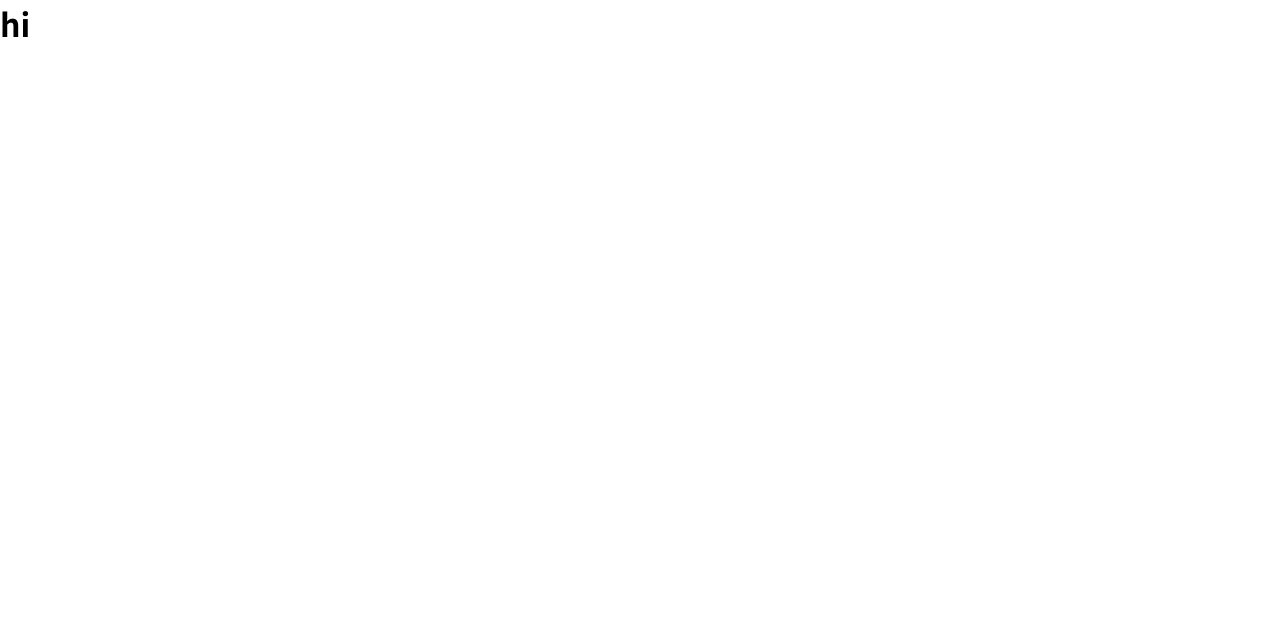
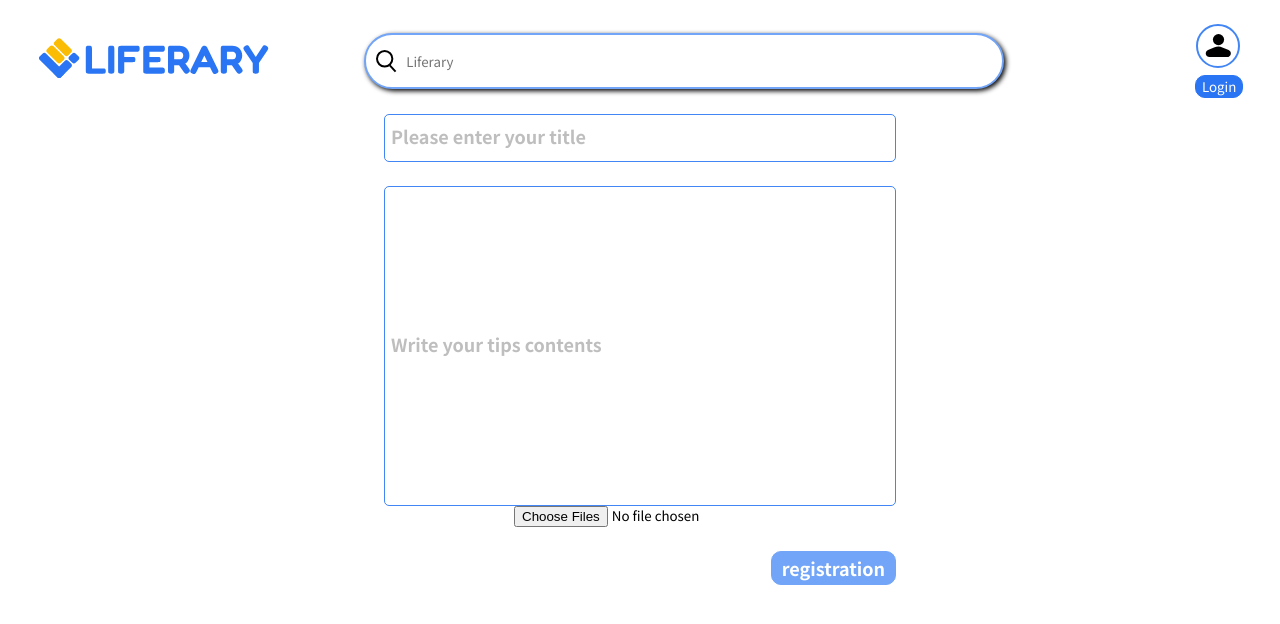
Before and after one commit to GDSC-SKHU/liferary-frontend, a Next.js app: page /c_write in a window 1280 px wide. Before the commit this address had no page. Shown: the top 624 px of the page. Built offline with nearby package versions, Linux system fonts and the light colour scheme.

Commit message:
feat: community post

```diff
--- /dev/null
+++ b/src/components/C_write/C_writeBody.tsx
@@ -0,0 +1,208 @@
+import useToken from "@/hooks/useToken";
+import axios from "axios";
+import { useRouter } from "next/router";
+import { ChangeEvent, FormEvent, useState } from "react";
+import styled from "styled-components";
+
+const C_writeBody = () => {
+  const { allToken } = useToken();
+
+  const router = useRouter();
+
+  const [title, setTitle] = useState<string>("");
+
+  const [content, setContent] = useState<string>("");
+
+  const [imgFile, setImgFile] = useState<FileList | null>(null);
+
+  const errorAlert = () => {
+    if (title.length == 0) {
+      return alert("Please enter your title.");
+    }
+    if (content.length == 0) {
+      return alert("Please enter your content.");
+    }
+  };
+
+  const onChangeTitle = (e: ChangeEvent<HTMLInputElement>) => {
+    setTitle(e.target.value);
+  };
+
+  const onChangeContent = (e: ChangeEvent<HTMLInputElement>) => {
+    setContent(e.target.value);
+  };
+
+  const onChangeImg = (e: ChangeEvent<HTMLInputElement>) => {
+    if (e.target.files) {
+      const file = e.target.files;
+      setImgFile(file);
+    }
+  };
+
+  const onSubmit = (e: FormEvent<HTMLFormElement>) => {
+    e.preventDefault();
+
+    // const TOKEN = localStorage.getItem('accessToken');
+    // console.log(TOKEN);
+
+    console.log({
+      mainPostId: router.query.id,
+      title: title,
+      context: content,
+      images: imgFile,
+    });
+
+    let dataSet = {
+      mainPostId: router.query.id,
+      title: title,
+      context: content,
+      images: imgFile,
+    };
+
+    const formData = new FormData();
+    formData.append("data", JSON.stringify(dataSet));
+
+    axios
+      .post(
+        "/api/board/new",
+        {
+          mainPostId: router.query.id,
+          title: title,
+          context: content,
+          images: imgFile,
+        },
+        {
+          headers: {
+            // crossDomain: true,
+            // credentials: 'include',
+            "Content-Type": "multipart/form-data",
+            withCredentials: true,
+            Authorization: allToken,
+          },
+        }
+      )
+      .then((res) => {
+        alert("Success write!");
+        router.push({
+          pathname: "/community",
+          query: {
+            id: res.data.id,
+          },
+        });
+      })
+      .catch((e) => {
+        console.log(e);
+        errorAlert();
+      });
+  };
+
+  return (
+    <>
+      <form onSubmit={onSubmit}>
+        <Container>
+          <StyledInput
+            type="text"
+            placeholder="Please enter your title"
+            value={title}
+            onChange={onChangeTitle}
+          />
+          <StyledInput2
+            type="text"
+            placeholder="Write your tips contents"
+            value={content}
+            onChange={onChangeContent}
+          />
+          <input
+            id="input-file"
+            accept="image/*"
+            type="file"
+            placeholder="Input file here!"
+            onChange={onChangeImg}
+            multiple
+          />
+          <BtnContainer>
+            <Submit type="submit">registration</Submit>
+          </BtnContainer>
+        </Container>
+      </form>
+    </>
+  );
+};
+
+export default C_writeBody;
+
+const Container = styled.div`
+  display: flex;
+  flex-direction: column;
+  justify-content: center;
+  align-items: center;
+
+  /* color: white; */
+`;
+
+const StyledInput = styled.input`
+  width: 40vw;
+  height: 6vh;
+  margin-top: 2vh;
+  padding: 0 6px;
+
+  outline: none;
+  border: 1px solid var(--color-main);
+  border-radius: 5px;
+
+  &:focus {
+    border: 2px solid var(--color-main);
+  }
+
+  ::placeholder {
+    color: #bebebe;
+    font-weight: 600;
+    font-size: large;
+  }
+`;
+
+const StyledInput2 = styled.input`
+  width: 40vw;
+  height: 40vh;
+  margin-top: 3vh;
+  padding: 0 6px;
+
+  outline: none;
+  border: 1px solid var(--color-main);
+  border-radius: 5px;
+
+  &:focus {
+    border: 2px solid var(--color-main);
+  }
+
+  ::placeholder {
+    color: #bebebe;
+    font-weight: 600;
+    font-size: large;
+  }
+`;
+
+const BtnContainer = styled.div`
+  width: 40vw;
+`;
+
+const Submit = styled.button`
+  float: right;
+  margin-top: 3vh;
+  margin-bottom: 1rem;
+  padding: 3px 10px;
+
+  background-color: var(--color-normal);
+  color: white;
+  border: 1px solid var(--color-normal);
+  border-radius: 10px;
+  font-weight: 600;
+  font-size: large;
+  cursor: pointer;
+
+  &:hover {
+    background-color: white;
+    color: var(--color-normal);
+    border: 1px solid var(--color-normal);
+  }
+`;
--- /dev/null
+++ b/src/pages/c_write.tsx
@@ -0,0 +1,11 @@
+import C_writeBody from "@/components/C_write/C_writeBody";
+import Nav from "@/components/Nav/Nav";
+
+export default function C_write() {
+  return (
+    <>
+      <Nav />
+      <C_writeBody />
+    </>
+  );
+}
```
Also changed, not shown: src/components/C_list/C_listBody.tsx (+16 -4 lines).
